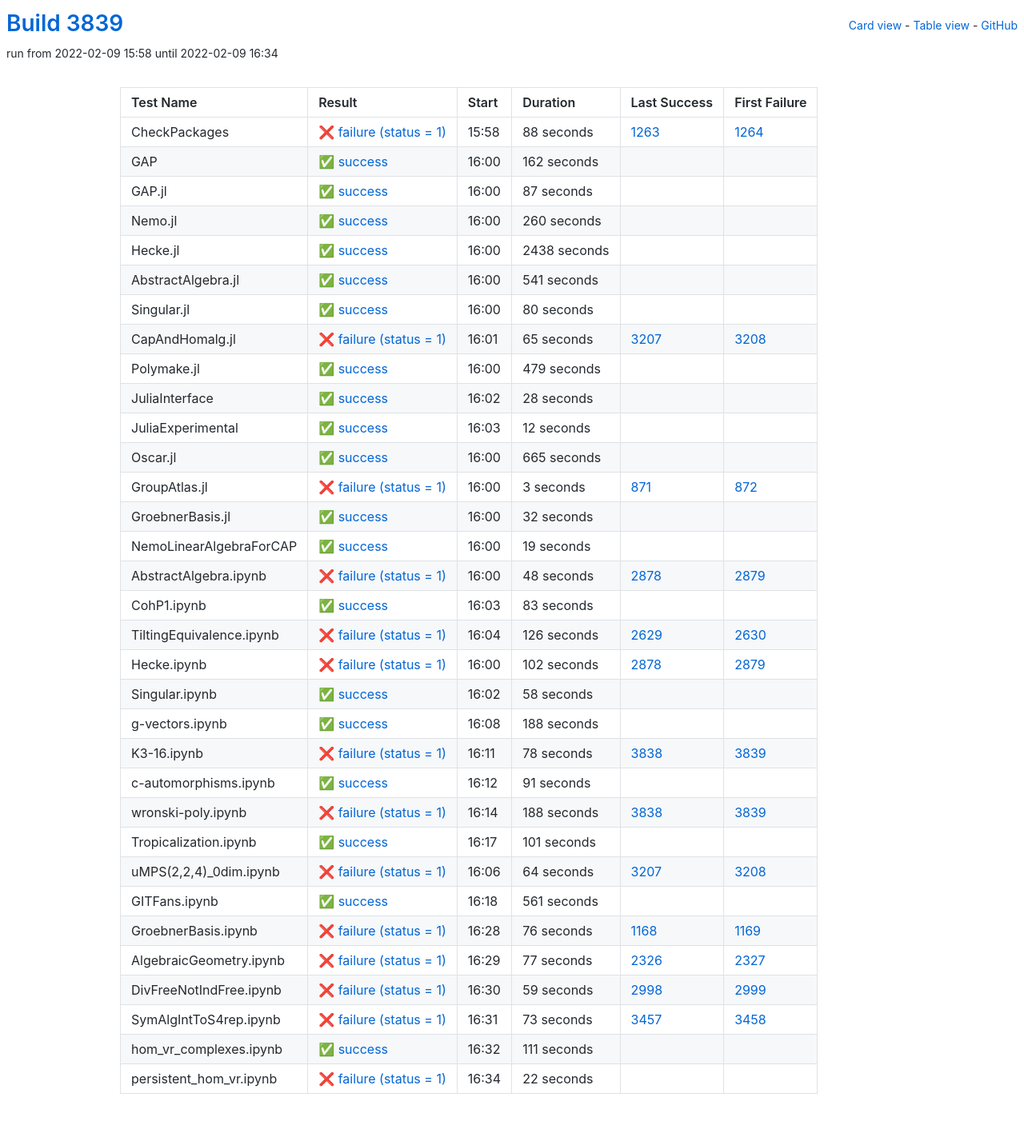
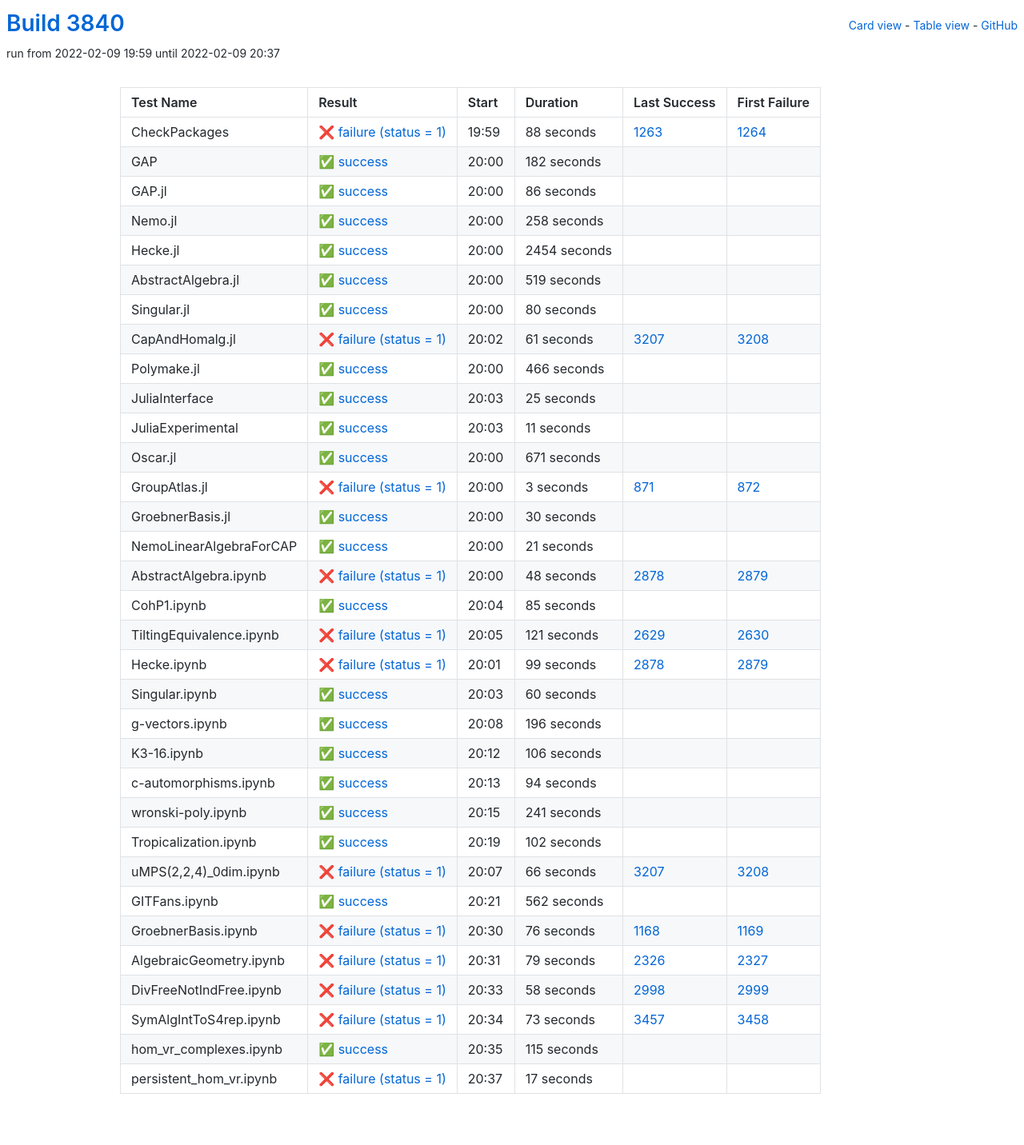
Before and after one commit to oscar-system/oscar-ci-status-stable, a Jekyll site: the page built from table.html, in a window 1280 px wide. Shown: the whole page at 80% size. Built offline with Jekyll 4.4.1, drawn with Linux system fonts in a browser that asks for light colours.

Commit message:
Build #3840

```diff
--- a/_data/ci.yml
+++ b/_data/ci.yml
@@ -1,6 +1,6 @@
 ---
-build: 3839
-build_url: https://oscarci.mathematik.uni-kl.de/job/oscar-stable/3839/
+build: 3840
+build_url: https://oscarci.mathematik.uni-kl.de/job/oscar-stable/3840/
 job: oscar-stable
 organization: oscar-system
 repo: oscar-ci-status-stable
@@ -8,8 +8,8 @@ repourl: https://github.com/oscar-system/oscar-ci-status-stable
 tests:
 - name: CheckPackages
   id: checkpackages
-  log: https://oscarci.mathematik.uni-kl.de/job/oscar-stable/3839/artifact/logs/build-3839/CheckPackages.log
-  start: 2022-02-09 15:58
+  log: https://oscarci.mathematik.uni-kl.de/job/oscar-stable/3840/artifact/logs/build-3840/CheckPackages.log
+  start: 2022-02-09 19:59
   success: false
   exitcode: 1
   status: failure
@@ -20,68 +20,68 @@ tests:
   first_failure_url: https://oscarci.mathematik.uni-kl.de/job/oscar-stable/1264/
 - name: GAP
   id: gap
-  log: https://oscarci.mathematik.uni-kl.de/job/oscar-stable/3839/artifact/logs/build-3839/GAP.log
-  start: 2022-02-09 16:00
+  log: https://oscarci.mathematik.uni-kl.de/job/oscar-stable/3840/artifact/logs/build-3840/GAP.log
+  start: 2022-02-09 20:00
   success: true
   exitcode: 0
   status: success
-  duration: 162
+  duration: 182
   last_success: false
   last_success_url:
   first_failure: false
   first_failure_url:
 - name: GAP.jl
   id: gap-jl
-  log: https://oscarci.mathematik.uni-kl.de/job/oscar-stable/3839/artifact/logs/build-3839/GAP.jl.log
-  start: 2022-02-09 16:00
+  log: https://oscarci.mathematik.uni-kl.de/job/oscar-stable/3840/artifact/logs/build-3840/GAP.jl.log
+  start: 2022-02-09 20:00
   success: true
   exitcode: 0
   status: success
-  duration: 87
+  duration: 86
   last_success: false
   last_success_url:
   first_failure: false
   first_failure_url:
 - name: Nemo.jl
   id: nemo-jl
-  log: https://oscarci.mathematik.uni-kl.de/job/oscar-stable/3839/artifact/logs/build-3839/Nemo.jl.log
-  start: 2022-02-09 16:00
+  log: https://oscarci.mathematik.uni-kl.de/job/oscar-stable/3840/artifact/logs/build-3840/Nemo.jl.log
+  start: 2022-02-09 20:00
   success: true
   exitcode: 0
   status: success
-  duration: 260
+  duration: 258
   last_success: false
   last_success_url:
   first_failure: false
   first_failure_url:
 - name: Hecke.jl
   id: hecke-jl
-  log: https://oscarci.mathematik.uni-kl.de/job/oscar-stable/3839/artifact/logs/build-3839/Hecke.jl.log
-  start: 2022-02-09 16:00
+  log: https://oscarci.mathematik.uni-kl.de/job/oscar-stable/3840/artifact/logs/build-3840/Hecke.jl.log
+  start: 2022-02-09 20:00
   success: true
   exitcode: 0
   status: success
-  duration: 2438
+  duration: 2454
   last_success: false
   last_success_url:
   first_failure: false
   first_failure_url:
 - name: AbstractAlgebra.jl
   id: abstractalgebra-jl
-  log: https://oscarci.mathematik.uni-kl.de/job/oscar-stable/3839/artifact/logs/build-3839/AbstractAlgebra.jl.log
-  start: 2022-02-09 16:00
+  log: https://oscarci.mathematik.uni-kl.de/job/oscar-stable/3840/artifact/logs/build-3840/AbstractAlgebra.jl.log
+  start: 2022-02-09 20:00
   success: true
   exitcode: 0
   status: success
-  duration: 541
+  duration: 519
   last_success: false
   last_success_url:
   first_failure: false
   first_failure_url:
 - name: Singular.jl
   id: singular-jl
-  log: https://oscarci.mathematik.uni-kl.de/job/oscar-stable/3839/artifact/logs/build-3839/Singular.jl.log
-  start: 2022-02-09 16:00
+  log: https://oscarci.mathematik.uni-kl.de/job/oscar-stable/3840/artifact/logs/build-3840/Singular.jl.log
+  start: 2022-02-09 20:00
   success: true
   exitcode: 0
   status: success
@@ -92,68 +92,68 @@ tests:
   first_failure_url:
 - name: CapAndHomalg.jl
   id: capandhomalg-jl
-  log: https://oscarci.mathematik.uni-kl.de/job/oscar-stable/3839/artifact/logs/build-3839/CapAndHomalg.jl.log
-  start: 2022-02-09 16:01
+  log: https://oscarci.mathematik.uni-kl.de/job/oscar-stable/3840/artifact/logs/build-3840/CapAndHomalg.jl.log
+  start: 2022-02-09 20:02
   success: false
   exitcode: 1
   status: failure
-  duration: 65
+  duration: 61
   last_success: 3207
   last_success_url: https://oscarci.mathematik.uni-kl.de/job/oscar-stable/3207/
   first_failure: 3208
   first_failure_url: https://oscarci.mathematik.uni-kl.de/job/oscar-stable/3208/
 - name: Polymake.jl
   id: polymake-jl
-  log: https://oscarci.mathematik.uni-kl.de/job/oscar-stable/3839/artifact/logs/build-3839/Polymake.jl.log
-  start: 2022-02-09 16:00
+  log: https://oscarci.mathematik.uni-kl.de/job/oscar-stable/3840/artifact/logs/build-3840/Polymake.jl.log
+  start: 2022-02-09 20:00
   success: true
   exitcode: 0
   status: success
-  duration: 479
+  duration: 466
   last_success: false
   last_success_url:
   first_failure: false
   first_failure_url:
 - name: JuliaInterface
   id: juliainterface
-  log: https://oscarci.mathematik.uni-kl.de/job/oscar-stable/3839/artifact/logs/build-3839/JuliaInterface.log
-  start: 2022-02-09 16:02
+  log: https://oscarci.mathematik.uni-kl.de/job/oscar-stable/3840/artifact/logs/build-3840/JuliaInterface.log
+  start: 2022-02-09 20:03
   success: true
   exitcode: 0
   status: success
-  duration: 28
+  duration: 25
   last_success: false
   last_success_url:
   first_failure: false
   first_failure_url:
 - name: JuliaExperimental
   id: juliaexperimental
-  log: https://oscarci.mathematik.uni-kl.de/job/oscar-stable/3839/artifact/logs/build-3839/JuliaExperimental.log
-  start: 2022-02-09 16:03
+  log: https://oscarci.mathematik.uni-kl.de/job/oscar-stable/3840/artifact/logs/build-3840/JuliaExperimental.log
+  start: 2022-02-09 20:03
   success: true
   exitcode: 0
   status: success
-  duration: 12
+  duration: 11
   last_success: false
   last_success_url:
   first_failure: false
   first_failure_url:
 - name: Oscar.jl
   id: oscar-jl
-  log: https://oscarci.mathematik.uni-kl.de/job/oscar-stable/3839/artifact/logs/build-3839/Oscar.jl.log
-  start: 2022-02-09 16:00
+  log: https://oscarci.mathematik.uni-kl.de/job/oscar-stable/3840/artifact/logs/build-3840/Oscar.jl.log
+  start: 2022-02-09 20:00
   success: true
   exitcode: 0
   status: success
-  duration: 665
+  duration: 671
   last_success: false
   last_success_url:
   first_failure: false
   first_failure_url:
 - name: GroupAtlas.jl
   id: groupatlas-jl
-  log: https://oscarci.mathematik.uni-kl.de/job/oscar-stable/3839/artifact/logs/build-3839/GroupAtlas.jl.log
-  start: 2022-02-09 16:00
+  log: https://oscarci.mathematik.uni-kl.de/job/oscar-stable/3840/artifact/logs/build-3840/GroupAtlas.jl.log
+  start: 2022-02-09 20:00
   success: false
   exitcode: 1
   status: failure
@@ -164,32 +164,32 @@ tests:
   first_failure_url: https://oscarci.mathematik.uni-kl.de/job/oscar-stable/872/
 - name: GroebnerBasis.jl
   id: groebnerbasis-jl
-  log: https://oscarci.mathematik.uni-kl.de/job/oscar-stable/3839/artifact/logs/build-3839/GroebnerBasis.jl.log
-  start: 2022-02-09 16:00
+  log: https://oscarci.mathematik.uni-kl.de/job/oscar-stable/3840/artifact/logs/build-3840/GroebnerBasis.jl.log
+  start: 2022-02-09 20:00
   success: true
   exitcode: 0
   status: success
-  duration: 32
+  duration: 30
   last_success: false
   last_success_url:
   first_failure: false
   first_failure_url:
 - name: NemoLinearAlgebraForCAP
   id: nemolinearalgebraforcap
-  log: https://oscarci.mathematik.uni-kl.de/job/oscar-stable/3839/artifact/logs/build-3839/NemoLinearAlgebraForCAP.log
-  start: 2022-02-09 16:00
+  log: https://oscarci.mathematik.uni-kl.de/job/oscar-stable/3840/artifact/logs/build-3840/NemoLinearAlgebraForCAP.log
+  start: 2022-02-09 20:00
   success: true
   exitcode: 0
   status: success
-  duration: 19
+  duration: 21
   last_success: false
   last_success_url:
   first_failure: false
   first_failure_url:
 - name: AbstractAlgebra.ipynb
   id: abstractalgebra-ipynb
-  log: https://oscarci.mathematik.uni-kl.de/job/oscar-stable/3839/artifact/logs/build-3839/AbstractAlgebra.ipynb.log
-  start: 2022-02-09 16:00
+  log: https://oscarci.mathematik.uni-kl.de/job/oscar-stable/3840/artifact/logs/build-3840/AbstractAlgebra.ipynb.log
+  start: 2022-02-09 20:00
   success: false
   exitcode: 1
   status: failure
@@ -200,140 +200,140 @@ tests:
   first_failure_url: https://oscarci.mathematik.uni-kl.de/job/oscar-stable/2879/
 - name: CohP1.ipynb
   id: cohp1-ipynb
-  log: https://oscarci.mathematik.uni-kl.de/job/oscar-stable/3839/artifact/logs/build-3839/CohP1.ipynb.log
-  start: 2022-02-09 16:03
+  log: https://oscarci.mathematik.uni-kl.de/job/oscar-stable/3840/artifact/logs/build-3840/CohP1.ipynb.log
+  start: 2022-02-09 20:04
   success: true
   exitcode: 0
   status: success
-  duration: 83
+  duration: 85
   last_success: false
   last_success_url:
   first_failure: false
   first_failure_url:
 - name: TiltingEquivalence.ipynb
   id: tiltingequivalence-ipynb
-  log: https://oscarci.mathematik.uni-kl.de/job/oscar-stable/3839/artifact/logs/build-3839/TiltingEquivalence.ipynb.log
-  start: 2022-02-09 16:04
+  log: https://oscarci.mathematik.uni-kl.de/job/oscar-stable/3840/artifact/logs/build-3840/TiltingEquivalence.ipynb.log
+  start: 2022-02-09 20:05
   success: false
   exitcode: 1
   status: failure
-  duration: 126
+  duration: 121
   last_success: 2629
   last_success_url: https://oscarci.mathematik.uni-kl.de/job/oscar-stable/2629/
   first_failure: 2630
   first_failure_url: https://oscarci.mathematik.uni-kl.de/job/oscar-stable/2630/
 - name: Hecke.ipynb
   id: hecke-ipynb
-  log: https://oscarci.mathematik.uni-kl.de/job/oscar-stable/3839/artifact/logs/build-3839/Hecke.ipynb.log
-  start: 2022-02-09 16:00
+  log: https://oscarci.mathematik.uni-kl.de/job/oscar-stable/3840/artifact/logs/build-3840/Hecke.ipynb.log
+  start: 2022-02-09 20:01
   success: false
   exitcode: 1
   status: failure
-  duration: 102
+  duration: 99
   last_success: 2878
   last_success_url: https://oscarci.mathematik.uni-kl.de/job/oscar-stable/2878/
   first_failure: 2879
   first_failure_url: https://oscarci.mathematik.uni-kl.de/job/oscar-stable/2879/
 - name: Singular.ipynb
   id: singular-ipynb
-  log: https://oscarci.mathematik.uni-kl.de/job/oscar-stable/3839/artifact/logs/build-3839/Singular.ipynb.log
-  start: 2022-02-09 16:02
+  log: https://oscarci.mathematik.uni-kl.de/job/oscar-stable/3840/artifact/logs/build-3840/Singular.ipynb.log
+  start: 2022-02-09 20:03
   success: true
   exitcode: 0
   status: success
-  duration: 58
+  duration: 60
   last_success: false
   last_success_url:
   first_failure: false
   first_failure_url:
 - name: g-vectors.ipynb
   id: g-vectors-ipynb
-  log: https://oscarci.mathematik.uni-kl.de/job/oscar-stable/3839/artifact/logs/build-3839/g-vectors.ipynb.log
-  start: 2022-02-09 16:08
+  log: https://oscarci.mathematik.uni-kl.de/job/oscar-stable/3840/artifact/logs/build-3840/g-vectors.ipynb.log
+  start: 2022-02-09 20:08
   success: true
   exitcode: 0
   status: success
-  duration: 188
+  duration: 196
   last_success: false
   last_success_url:
   first_failure: false
   first_failure_url:
 - name: K3-16.ipynb
   id: k3-16-ipynb
-  log: https://oscarci.mathematik.uni-kl.de/job/oscar-stable/3839/artifact/logs/build-3839/K3-16.ipynb.log
-  start: 2022-02-09 16:11
-  success: false
-  exitcode: 1
-  status: failure
-  duration: 78
-  last_success: 3838
-  last_success_url: https://oscarci.mathematik.uni-kl.de/job/oscar-stable/3838/
-  first_failure: 3839
-  first_failure_url: https://oscarci.mathematik.uni-kl.de/job/oscar-stable/3839/
-- name: c-automorphisms.ipynb
-  id: c-automorphisms-ipynb
-  log: https://oscarci.mathematik.uni-kl.de/job/oscar-stable/3839/artifact/logs/build-3839/c-automorphisms.ipynb.log
-  start: 2022-02-09 16:12
+  log: https://oscarci.mathematik.uni-kl.de/job/oscar-stable/3840/artifact/logs/build-3840/K3-16.ipynb.log
+  start: 2022-02-09 20:12
   success: true
   exitcode: 0
   status: success
-  duration: 91
+  duration: 106
+  last_success: false
+  last_success_url:
+  first_failure: false
+  first_failure_url:
+- name: c-automorphisms.ipynb
+  id: c-automorphisms-ipynb
+  log: https://oscarci.mathematik.uni-kl.de/job/oscar-stable/3840/artifact/logs/build-3840/c-automorphisms.ipynb.log
+  start: 2022-02-09 20:13
+  success: true
+  exitcode: 0
+  status: success
+  duration: 94
   last_success: false
   last_success_url:
   first_failure: false
   first_failure_url:
 - name: wronski-poly.ipynb
   id: wronski-poly-ipynb
-  log: https://oscarci.mathematik.uni-kl.de/job/oscar-stable/3839/artifact/logs/build-3839/wronski-poly.ipynb.log
-  start: 2022-02-09 16:14
-  success: false
-  exitcode: 1
-  status: failure
-  duration: 188
-  last_success: 3838
-  last_success_url: https://oscarci.mathematik.uni-kl.de/job/oscar-stable/3838/
-  first_failure: 3839
-  first_failure_url: https://oscarci.mathematik.uni-kl.de/job/oscar-stable/3839/
-- name: Tropicalization.ipynb
-  id: tropicalization-ipynb
-  log: https://oscarci.mathematik.uni-kl.de/job/oscar-stable/3839/artifact/logs/build-3839/Tropicalization.ipynb.log
-  start: 2022-02-09 16:17
+  log: https://oscarci.mathematik.uni-kl.de/job/oscar-stable/3840/artifact/logs/build-3840/wronski-poly.ipynb.log
+  start: 2022-02-09 20:15
   success: true
   exitcode: 0
   status: success
-  duration: 101
+  duration: 241
+  last_success: false
+  last_success_url:
+  first_failure: false
+  first_failure_url:
+- name: Tropicalization.ipynb
+  id: tropicalization-ipynb
+  log: https://oscarci.mathematik.uni-kl.de/job/oscar-stable/3840/artifact/logs/build-3840/Tropicalization.ipynb.log
+  start: 2022-02-09 20:19
+  success: true
+  exitcode: 0
+  status: success
+  duration: 102
   last_success: false
   last_success_url:
   first_failure: false
   first_failure_url:
 - name: uMPS(2,2,4)_0dim.ipynb
   id: umps-2-2-4-0dim-ipynb
-  log: https://oscarci.mathematik.uni-kl.de/job/oscar-stable/3839/artifact/logs/build-3839/uMPS-2-2-4-_0dim.ipynb.log
-  start: 2022-02-09 16:06
+  log: https://oscarci.mathematik.uni-kl.de/job/oscar-stable/3840/artifact/logs/build-3840/uMPS-2-2-4-_0dim.ipynb.log
+  start: 2022-02-09 20:07
   success: false
   exitcode: 1
   status: failure
-  duration: 64
+  duration: 66
   last_success: 3207
   last_success_url: https://oscarci.mathematik.uni-kl.de/job/oscar-stable/3207/
   first_failure: 3208
   first_failure_url: https://oscarci.mathematik.uni-kl.de/job/oscar-stable/3208/
 - name: GITFans.ipynb
   id: gitfans-ipynb
-  log: https://oscarci.mathematik.uni-kl.de/job/oscar-stable/3839/artifact/logs/build-3839/GITFans.ipynb.log
-  start: 2022-02-09 16:18
+  log: https://oscarci.mathematik.uni-kl.de/job/oscar-stable/3840/artifact/logs/build-3840/GITFans.ipynb.log
+  start: 2022-02-09 20:21
   success: true
   exitcode: 0
   status: success
-  duration: 561
+  duration: 562
   last_success: false
   last_success_url:
   first_failure: false
   first_failure_url:
 - name: GroebnerBasis.ipynb
   id: groebnerbasis-ipynb
-  log: https://oscarci.mathematik.uni-kl.de/job/oscar-stable/3839/artifact/logs/build-3839/GroebnerBasis.ipynb.log
-  start: 2022-02-09 16:28
+  log: https://oscarci.mathematik.uni-kl.de/job/oscar-stable/3840/artifact/logs/build-3840/GroebnerBasis.ipynb.log
+  start: 2022-02-09 20:30
   success: false
   exitcode: 1
   status: failure
@@ -344,32 +344,32 @@ tests:
   first_failure_url: https://oscarci.mathematik.uni-kl.de/job/oscar-stable/1169/
 - name: AlgebraicGeometry.ipynb
   id: algebraicgeometry-ipynb
-  log: https://oscarci.mathematik.uni-kl.de/job/oscar-stable/3839/artifact/logs/build-3839/AlgebraicGeometry.ipynb.log
-  start: 2022-02-09 16:29
+  log: https://oscarci.mathematik.uni-kl.de/job/oscar-stable/3840/artifact/logs/build-3840/AlgebraicGeometry.ipynb.log
+  start: 2022-02-09 20:31
   success: false
   exitcode: 1
   status: failure
-  duration: 77
+  duration: 79
   last_success: 2326
   last_success_url: https://oscarci.mathematik.uni-kl.de/job/oscar-stable/2326/
   first_failure: 2327
   first_failure_url: https://oscarci.mathematik.uni-kl.de/job/oscar-stable/2327/
 - name: DivFreeNotIndFree.ipynb
   id: divfreenotindfree-ipynb
-  log: https://oscarci.mathematik.uni-kl.de/job/oscar-stable/3839/artifact/logs/build-3839/DivFreeNotIndFree.ipynb.log
-  start: 2022-02-09 16:30
+  log: https://oscarci.mathematik.uni-kl.de/job/oscar-stable/3840/artifact/logs/build-3840/DivFreeNotIndFree.ipynb.log
+  start: 2022-02-09 20:33
   success: false
   exitcode: 1
   status: failure
-  duration: 59
+  duration: 58
   last_success: 2998
   last_success_url: https://oscarci.mathematik.uni-kl.de/job/oscar-stable/2998/
   first_failure: 2999
   first_failure_url: https://oscarci.mathematik.uni-kl.de/job/oscar-stable/2999/
 - name: SymAlgIntToS4rep.ipynb
   id: symalginttos4rep-ipynb
-  log: https://oscarci.mathematik.uni-kl.de/job/oscar-stable/3839/artifact/logs/build-3839/SymAlgIntToS4rep.ipynb.log
-  start: 2022-02-09 16:31
+  log: https://oscarci.mathematik.uni-kl.de/job/oscar-stable/3840/artifact/logs/build-3840/SymAlgIntToS4rep.ipynb.log
+  start: 2022-02-09 20:34
   success: false
   exitcode: 1
   status: failure
@@ -380,24 +380,24 @@ tests:
   first_failure_url: https://oscarci.mathematik.uni-kl.de/job/oscar-stable/3458/
 - name: hom_vr_complexes.ipynb
   id: hom-vr-complexes-ipynb
-  log: https://oscarci.mathematik.uni-kl.de/job/oscar-stable/3839/artifact/logs/build-3839/hom_vr_complexes.ipynb.log
-  start: 2022-02-09 16:32
+  log: https://oscarci.mathematik.uni-kl.de/job/oscar-stable/3840/artifact/logs/build-3840/hom_vr_complexes.ipynb.log
+  start: 2022-02-09 20:35
   success: true
   exitcode: 0
   status: success
-  duration: 111
+  duration: 115
   last_success: false
   last_success_url:
   first_failure: false
   first_failure_url:
 - name: persistent_hom_vr.ipynb
   id: persistent-hom-vr-ipynb
-  log: https://oscarci.mathematik.uni-kl.de/job/oscar-stable/3839/artifact/logs/build-3839/persistent_hom_vr.ipynb.log
-  start: 2022-02-09 16:34
+  log: https://oscarci.mathematik.uni-kl.de/job/oscar-stable/3840/artifact/logs/build-3840/persistent_hom_vr.ipynb.log
+  start: 2022-02-09 20:37
   success: false
   exitcode: 1
   status: failure
-  duration: 22
+  duration: 17
   last_success: false
   last_success_url:
   first_failure: false
```
Also changed, not shown: README.md.
